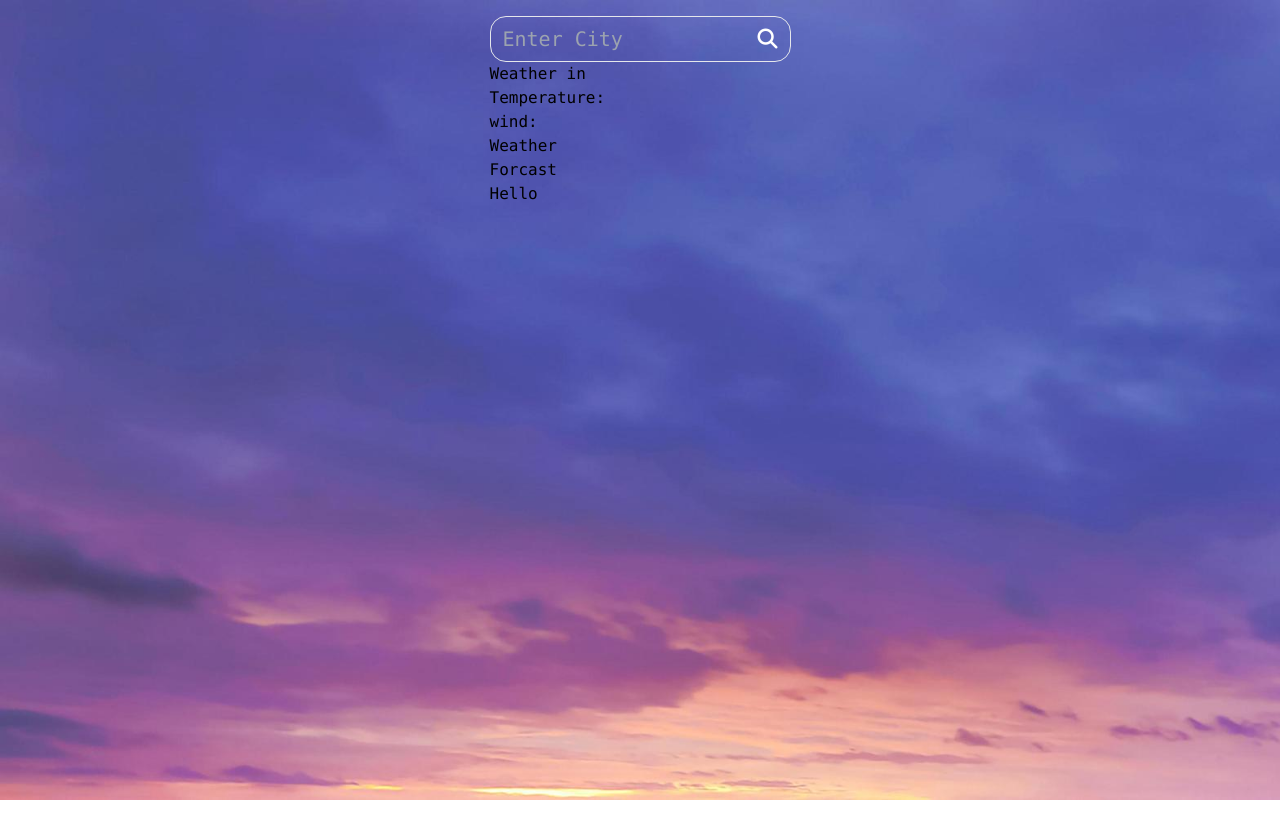
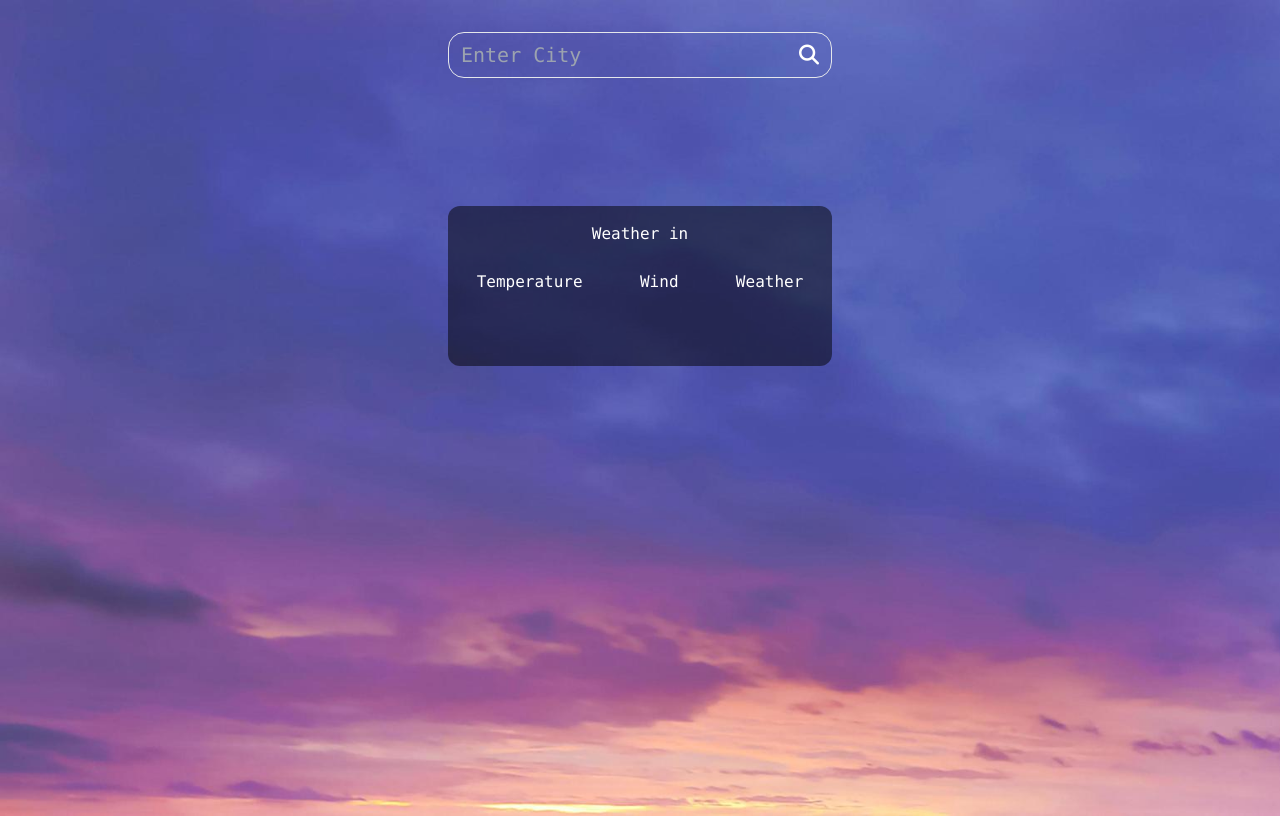
Before and after one commit to SohamDeshmukh1/Weather-App, a website: page index.html in a window 1280 px wide. Drawn offline with Linux system fonts and the light colour scheme.

Commit message:
Mistake Fixed
I was not executing Tailwind CMD Line that's why the CSS was not Working Properly

```diff
--- a/index.html
+++ b/index.html
@@ -7,9 +7,9 @@
     <link rel="stylesheet" href="output.css">
     <link rel="stylesheet" href="https://cdnjs.cloudflare.com/ajax/libs/font-awesome/6.4.0/css/all.min.css">
 </head>
-<body class="font-mono bg-cover bg-no-repeat" style="background-image: url(Background.jpg);height: 100vh;">
+<body class="font-mono bg-cover bg-no-repeat" style="background-image: url(Background.jpg); height: 100vh;">
     <!-- <h1 class="text-center pt-7 text-xl font-bold ">Weather Application</h1> -->
-    <div class="mainContainer flex justify-center ">
+    <div class="mainContainer flex justify-center mt-4">
         <div class="info">
             <form class=" p-2 mt-4 flex border rounded-2xl px-3 bg-transparent text-xl" id="form">
                 <input type="text" id="city" placeholder="Enter City" class="bg-transparent w-full focus:outline-none border-none">
@@ -17,15 +17,15 @@
                     <i class="fa-solid fa-magnifying-glass"></i>
                 </submit>
             </form>
-            <div id="weatherInfo">
-                <h2>Weather in <span id="cityShow"></span></h2>
-                <h2>Temperature: <span id="temp"></span></h2>
-                <h2>wind: <span id="wind"></span></h2>
-                <h2>Weather <span id="description"></span></h2>
-                <h2>Forcast</h2>
-                <p>Hello</p>
-                <div id="forecast"></div>
+            <div class="mt-32 bg-black bg-opacity-50 text-white rounded-xl h-40 w-96">
+                <h2 class="text-center pt-4">Weather in <span id="cityShow"></span></h2>
+                <ul class="flex justify-around">
+                    <ol><span id="temp"> </span><br> Temperature</ol>
+                    <ol><span id="wind"> </span><br> Wind</ol>
+                    <ol><span id="description"> </span><br> Weather</ol>
+                </ul>
             </div>
+            <div id="forecast"></div>
         </div>
     </div>
 </body>
```
Also changed, not shown: output.css.
